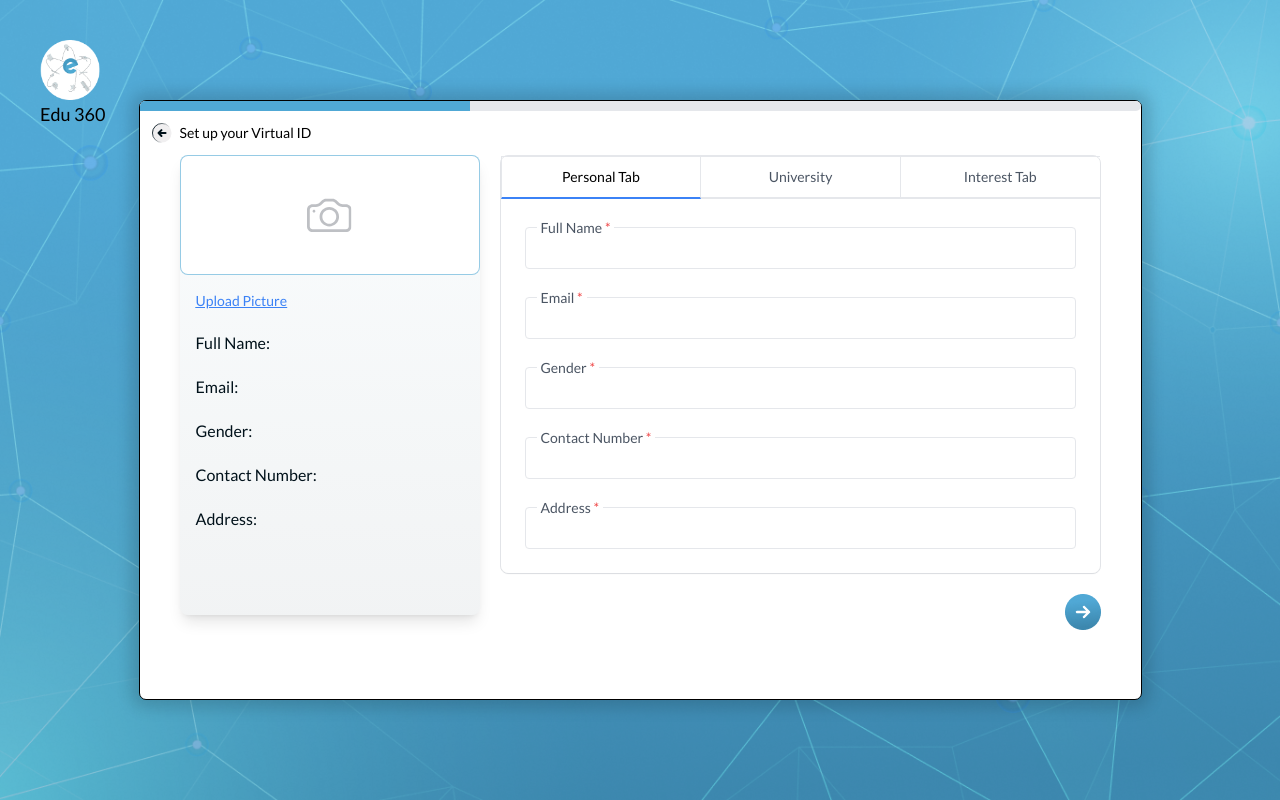
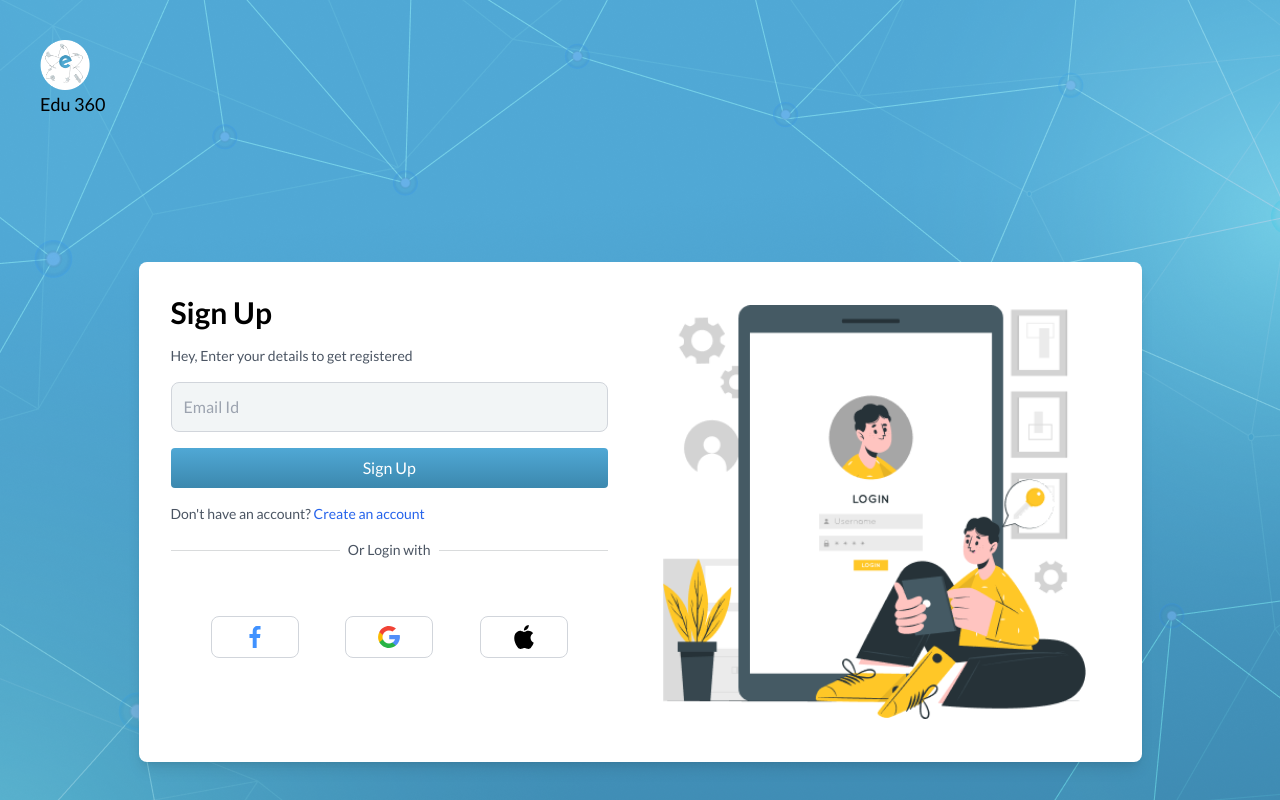
Before and after one commit to suribabu1999/edu360-frontend-desktop, a React (Vite) app: page / in a window 1280 px wide. Built offline with nearby package versions, Linux system fonts and the light colour scheme.

Commit message:
Initial commit on signup and login flows

```diff
--- a/index.html
+++ b/index.html
@@ -2,10 +2,10 @@
 <html lang="en">
   <head>
     <meta charset="UTF-8" />
-    <link rel="icon" type="image/svg+xml" href="/vite.svg" />
+    <link rel="icon" type="image/svg+xml" href="./src//assets/images/logo.png" />
     <link rel="stylesheet" href="https://fonts.googleapis.com/css2?family=Lato:ital,wght@0,100;0,300;0,400;0,700;0,900;1,100;1,300;1,400;1,700;1,900&display=swap">
     <meta name="viewport" content="width=device-width, initial-scale=1.0" />
-    <title>Vite + React</title>
+    <title>Edu 360</title>
   </head>
   <body>
     <div id="root"></div>
--- a/src/components/Login/Login.jsx
+++ b/src/components/Login/Login.jsx
@@ -1,4 +1,4 @@
-import React from 'react'
+import React from 'react';
 import LoginFrame from "../../assets/images/login-frame.png";
 import facebookIcon from "../../assets/icons/facebook_ic.svg";
 import appleIcon from "../../assets/icons/apple_ic.svg";
@@ -7,34 +7,31 @@ import { Link } from "react-router-dom";
 
 const Login = () => {
   return (
-    <div className="bg-white shadow-login rounded-lg flex p-8 w-[1003px]">
+    <div className="min-h-screen flex items-center justify-center relative">
+      <div className="absolute inset-0 opacity-75"></div>
+      <div className="bg-white shadow-lg rounded-lg p-8 w-[1003px] h-[500px] z-10 flex">
         <div className="w-1/2 pr-8">
-          <h2 className="text-3xl font-bold mb-4">Login</h2>
-          <p className="text-gray-950 mb-4 text-sm  whitespace-nowrap">
-            Hey, Enter your details to get sign in to your account
+          <h2 className="text-3xl font-bold mb-4">Sign Up</h2>
+          <p className="text-gray-600 mb-4 text-sm">
+            Hey, Enter your details to get registered
           </p>
-
           <input
             type="email"
             placeholder="Email Id"
             className="w-full border border-gray-300 rounded-lg p-3 mb-4 bg-[#F2F5F6]"
           />
-
           <button className="bg-gradient-to-b from-[#50A8D5] to-[#3C88AE] text-white py-2 px-4 rounded w-full">
-            Login
+            Sign Up
           </button>
-
           <p className="text-gray-600 text-sm mt-4">
-            Don't have an account? <Link to="/signup" className="font-normal text-bold" >Create an account</Link>
+            Don't have an account? <Link to="/signup" className="text-blue-600">Create an account</Link>
           </p>
-
           <p className="mt-4 text-center text-gray-600 text-sm relative">
             <span className="absolute inset-x-0 top-1/2 border-t-[0.5px] border-[#00111A26]"></span>
             <span className="relative bg-white px-2">Or Login with</span>
           </p>
-
-          <div className="flex justify-between mt-4">
-            <button className="bg-white border border-gray-300 p-2 rounded-lg  w-[88px] flex justify-center">
+          <div className="flex justify-between p-10 mt-4">
+            <button className="bg-white border border-gray-300 p-2 rounded-lg w-[88px] flex justify-center">
               <img src={facebookIcon} alt="Facebook" className="w-6 h-6" />
             </button>
             <button className="bg-white border border-gray-300 p-2 rounded-lg w-[88px] flex justify-center">
@@ -45,16 +42,12 @@ const Login = () => {
             </button>
           </div>
         </div>
-
         <div className="w-1/2 flex justify-center items-center">
-          <img
-            src={LoginFrame}
-            alt="Login Illustration"
-            className="w-60 h-auto"
-          />
+          <img src={LoginFrame} alt="Login Illustration" className="w-[423px] h-auto" />
         </div>
       </div>
-  )
-}
+    </div>
+  );
+};
 
-export default Login
+export default Login;
--- a/src/components/SignUp/SignUp.jsx
+++ b/src/components/SignUp/SignUp.jsx
@@ -86,10 +86,11 @@ const SignUp = () => {
   };
 
   return (
-    <div className="border-[1px] shadow-login border-black rounded-[7px] h-[600px] w-[1003px] bg-white">
+    <div className="border-[1px] shadow-login border-black rounded-[7px] h-[600px] w-[1003px] bg-white mt-2">
       <div className="w-full h-[10px] bg-gray-200 flex rounded-[7px] -z-10">
         <div
           className="bg-[#50A8D5] rounded-tl-[5.1px]"
+
           style={{ width: `${progress}%` }}
         ></div>
       </div>
@@ -99,7 +100,7 @@ const SignUp = () => {
       </div>
       <div className="main-content flex pl-10 pr-10 pb-10 space-x-5">
         <div className="id-card h-[460px] rounded-lg bg-gradient-to-b from-[#4EA3C908] to-[#3E586412] shadow-lg">
-          <div className="camera-icon h-[120px] w-[300px] border border-[#50A9D499] flex justify-center items-center rounded-lg bg-white">
+          <div className="camera-icon h-[130px] w-[300px] border border-[#50A9D499] flex justify-center items-center rounded-lg bg-white">
             {imagePreview ? (
               <img
                 src={imagePreview}
@@ -138,7 +139,7 @@ const SignUp = () => {
             <p className="text-[#00111A] font-medium mt-5">
               Contact Number: {formData.contactNumber}
             </p>
-            <p className="text-[#00111A] font-medium mt-5">
+            <p className="text-[#00111A] font-medium mt-5 ">
               Address: {formData.address}
             </p>
           </div>
@@ -235,7 +236,7 @@ const SignUp = () => {
                         name="collegeName"
                         value={formData.collegeName}
                         onChange={handleInputChange}
-                        className="w-full p-2 border border-gray-200 rounded appearance-none mt-1"
+                        className="w-full p-2 border border-gray-200 text-gray-500 rounded appearance-none mt-1 text-xs h-10"
                       >
                         <option value="college1">College 1</option>
                         <option value="college2">College 2</option>
@@ -266,7 +267,7 @@ const SignUp = () => {
                         name="universityName"
                         value={formData.universityName}
                         onChange={handleInputChange}
-                        className="w-full p-2 border border-gray-200 rounded appearance-none mt-1"
+                        className="w-full p-2 border border-gray-200 text-gray-500 rounded appearance-none mt-1 text-xs h-10"
                       >
                         <option value="">Select University</option>
                         <option value="university1">University 1</option>
@@ -293,14 +294,14 @@ const SignUp = () => {
                         name="course"
                         value={formData.course}
                         onChange={handleInputChange}
-                        className="w-full p-2 border border-gray-200 rounded appearance-none mt-1"
+                        className="w-full p-2 border border-gray-200 text-gray-500 rounded appearance-none mt-1 text-xs h-10"
                       >
                         <option value="">Select Course</option>
                         <option value="course1">Course 1</option>
                         <option value="course2">Course 2</option>
                       </select>
                       <ChevronDown
-                        className="absolute right-2 top-1/2 transform -translate-y-1/2 text-gray-400"
+                        className="absolute right-2 top-1/2 transform -translate-y-1/2 text-gray-100"
                         size={20}
                       />
                     </FormField>
@@ -324,7 +325,7 @@ const SignUp = () => {
                         name="interests"
                         value={formData.interests}
                         onChange={handleInputChange}
-                        className="w-full p-2 border border-gray-200 rounded appearance-none mt-1"
+                        className="w-full p-2 border border-gray-200 rounded appearance-none mt-1 text-gray-500 text-xs h-10"
                       >
                         <option value="">Select Interests</option>
                         <option value="interest1">Interest 1</option>
--- a/src/layout/AuthLayout.jsx
+++ b/src/layout/AuthLayout.jsx
@@ -1,14 +1,17 @@
 import React from "react";
 import Logo from "../assets/images/logo.png";
+import backgroundImage from "../assets/images/background.png"
 
 const AuthLayout = ({ children }) => {
   return (
-    <div className="relative bg-auth-bg bg-center min-h-screen w-full bg-cover bg-no-repeat justify-center items-center flex">
+    // <div className="relative bg-auth-bg bg-center min-h-screen w-full bg-cover bg-no-repeat justify-center items-center flex"></div>
+    <div className=" min-h-screen bg-cover bg-center p-28 "
+      style={{ backgroundImage: `url(${backgroundImage})` }} >
       <div className="absolute top-10 left-10 flex-row justify-center items-center">
-        <img src={Logo} alt="" className="w-[60px] h-[60px]" />
+        <img src={Logo} alt="" className="w-[50px] h-[50px]" />
         <p className="text-center font-medium text-lg">Edu 360</p>
       </div>
-      <div className="flex justify-center items-center ">{children}</div>
+      <div className="flex justify-center items-center  ">{children}</div>
     </div>
   );
 };
--- a/src/screens/LoginScreen/LoginScreen.jsx
+++ b/src/screens/LoginScreen/LoginScreen.jsx
@@ -3,14 +3,17 @@ import AuthLayout from "../../layout/AuthLayout";
 import Login from "../../components/Login/Login";
 import OTP from "../../components/OTP/OTP";
 import SignUp from "../../components/SignUp/SignUp";
+import "./loginscreen.css"
 
 const LoginScreen = () => {
   return (
-    <AuthLayout>
-      {/* <Login/> */}
+    <div className="h-screen w-screen overflow-y-scroll scrollbar-hide">
+      <AuthLayout>
+      <Login/>
       {/* <OTP /> */}
-      <SignUp/>
+      {/* <SignUp/> */}
     </AuthLayout>
+    </div>
   );
 };
 
--- /dev/null
+++ b/src/screens/LoginScreen/loginscreen.css
@@ -0,0 +1,9 @@
+/* Hide scrollbar for all browsers */
+.scrollbar-hide::-webkit-scrollbar {
+    display: none;
+  }
+
+  .scrollbar-hide {
+    -ms-overflow-style: none; /* for Internet Explorer */
+    scrollbar-width: none; /* for Firefox */
+  }
```
Also changed, not shown: src/components/OTP/OTP.jsx (+19 -9 lines).
